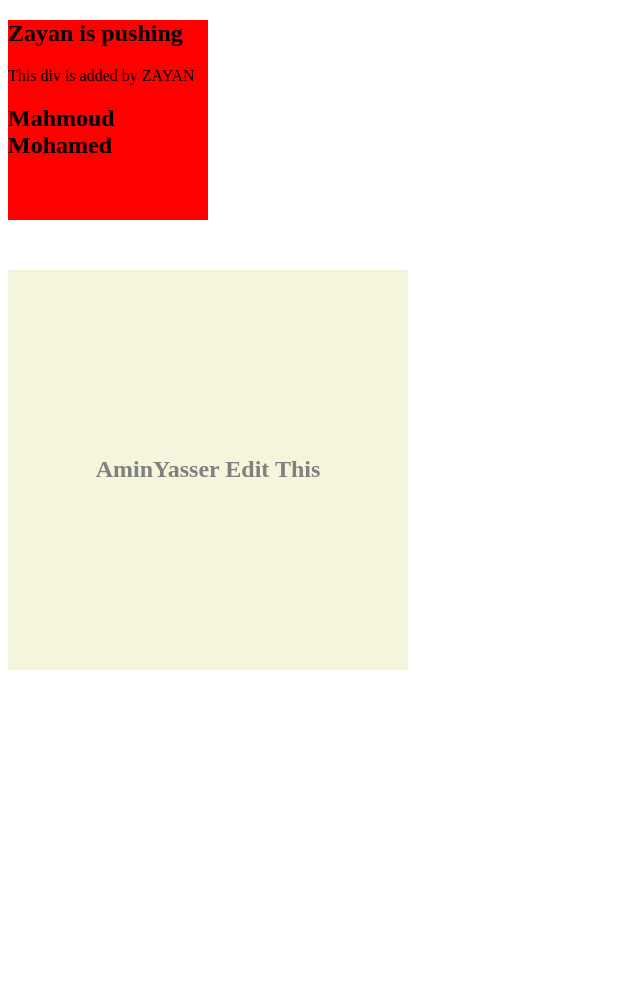
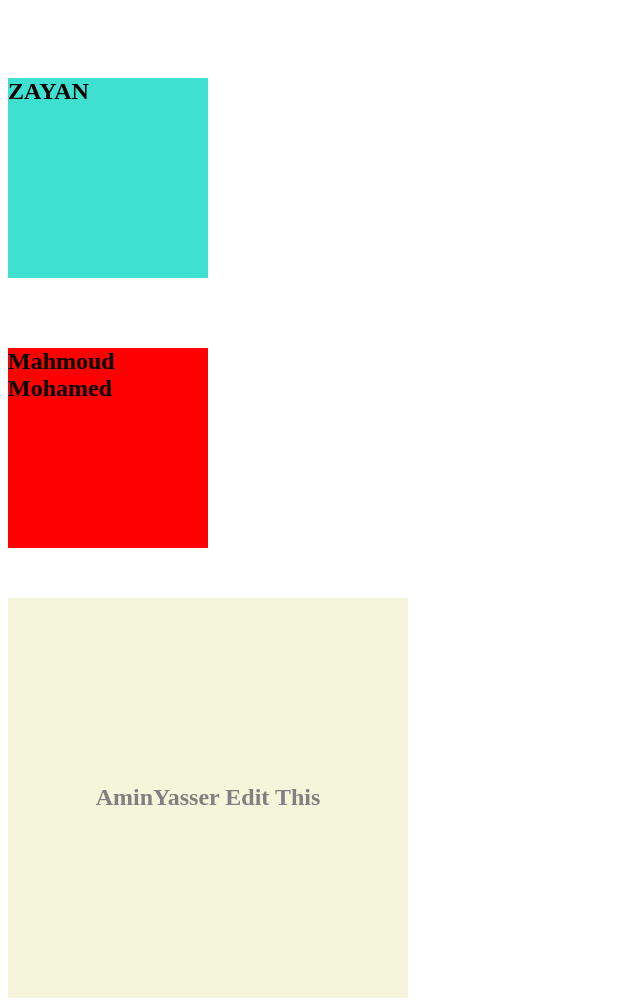
Before and after one commit to MohamedWalid0/my_repo, a plain HTML site: page new_repo/index.html in a window 1280 px wide. Shown: the whole page, without its empty margins (0-640 px from the left). Before the commit the page ends 800 px from the top, so only its background shows below. Drawn offline with Linux system fonts and the light colour scheme.

Commit message:
ZAYAN's commit

```diff
--- a/new_repo/index.html
+++ b/new_repo/index.html
@@ -6,12 +6,13 @@
     <title>Document</title>
 </head>
 <body>
+    <section id="MOHANAD ZAYAN" style="padding: 50px 0 ">
+        <div style="width: 200px; height: 200px; background-color: turquoise;">
+            <h1>ZAYAN</h1>
+        </div>
+    </section>
     <section id="Mahmoud-Mohamed-sec">
         <div style="width: 200px; height: 200px; background-color: red;">
-            <div>
-                <h1>Zayan is pushing</h1>
-                <p>This div is added by ZAYAN</p>
-            </div>
             <h1>Mahmoud Mohamed </h1>
 
         </div>
```
